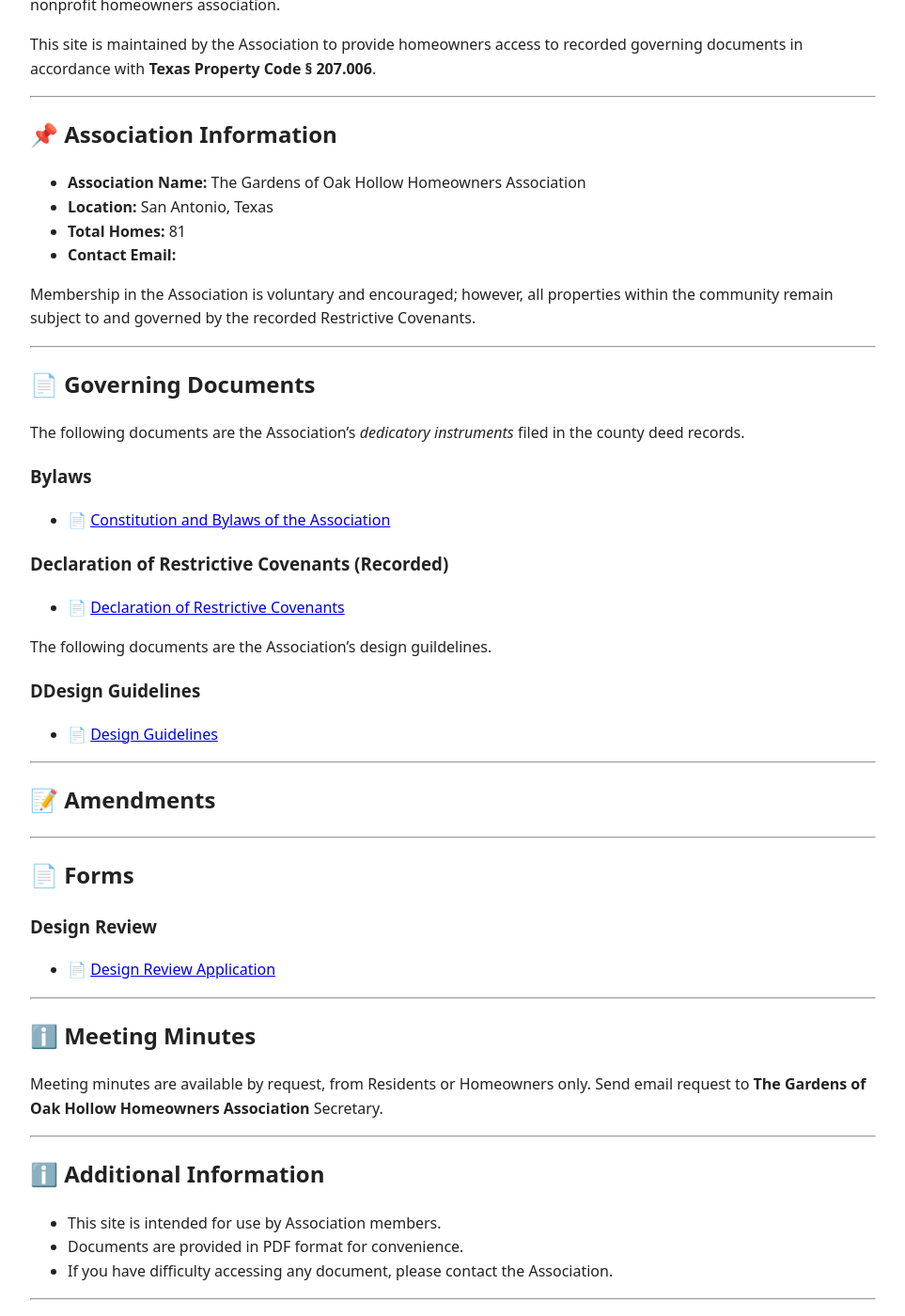
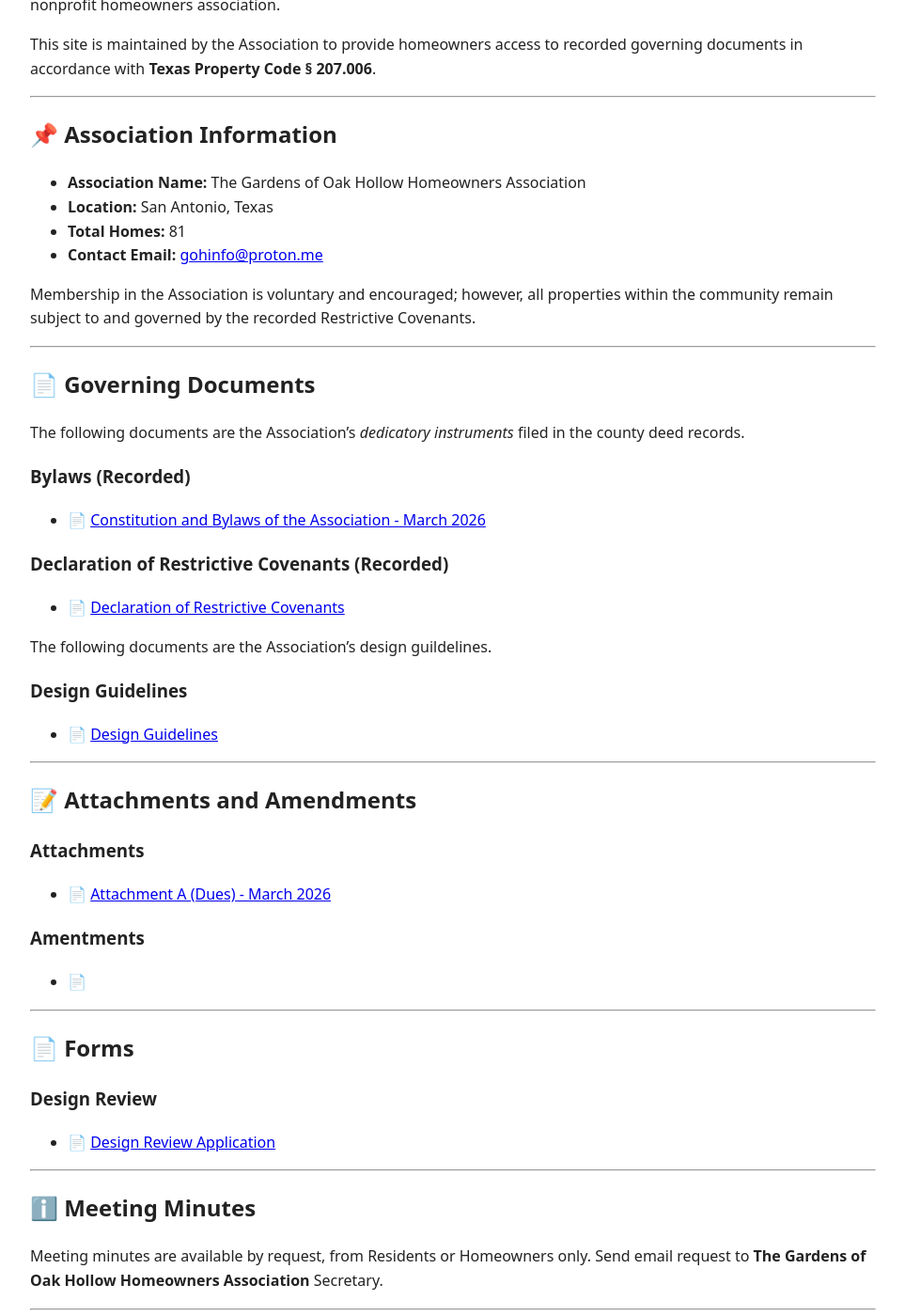
Before and after one commit to GardensOfOakHollowHOA/publicdocuments, a Jekyll site: the page built from index.html, in a window 1280 px wide and 1400 px high, scrolled down 435 px. Shown: the whole window at 94% size, without its empty margins (158-1121 px from the left). Built offline with Jekyll 4.4.1, drawn with Linux system fonts in a browser that asks for light colours.

Commit message:
Added attachment A annual dues document.

```diff
--- a/index.html
+++ b/index.html
@@ -29,9 +29,7 @@ title: The Gardens of Oak Hollow Homeowners Association
   <li><strong>Total Homes:</strong> 81</li>
   <li>
     <strong>Contact Email:</strong>
-    <a href="">
-      <EMAIL ADDRESS HERE>
-    </a>
+    <a href="mailto:gohinfo@proton.me?subject=HOA%20Information%20">gohinfo@proton.me</a>
   </li>
 </ul>
 
@@ -46,12 +44,12 @@ title: The Gardens of Oak Hollow Homeowners Association
   <em>dedicatory instruments</em> filed in the county deed records.
 </p>
 
-<h3>Bylaws</h3>
+<h3>Bylaws (Recorded)</h3>
 <ul>
   <li>
     📄
     <a href="governance/GOH_ConstitutionByLaws_2026.pdf">
-      Constitution and Bylaws of the Association
+      Constitution and Bylaws of the Association - March 2026
     </a>
   </li>
 </ul>
@@ -69,7 +67,7 @@ title: The Gardens of Oak Hollow Homeowners Association
 <p>
   The following documents are the Association’s design guildelines.
 </p>
-<h3>DDesign Guidelines</h3>
+<h3>Design Guidelines</h3>
 <ul>
   <li>
     📄
@@ -89,16 +87,23 @@ title: The Gardens of Oak Hollow Homeowners Association
 
 <hr />
 
-<h2>📝 Amendments</h2>
-
-<!-- <ul>
-  <li>
+<h2>📝 Attachments and Amendments</h2>
+<h3>Attachments</h3>
+  <ul>
+    <li>
     📄
-    <a href="governance/GOH_Attachment_A_2026.pdf">
-      Attachment A (Association Dues)
+    <a href="governance/GOH_Attachment_A_Mar_2026.pdf">
+      Attachment A (Dues) - March 2026
     </a>
   </li>
-</ul> -->
+  </ul>
+
+<h3>Amentments</h3>
+  <ul>
+    <li>
+      📄
+    </li>
+  </ul>
 
 <hr />
 
@@ -151,5 +147,5 @@ title: The Gardens of Oak Hollow Homeowners Association
 
 <p>
   📧 <strong>Email:</strong>
-  <a href=""><EMAIL ADDRESS HERE></a>
+  <a href="mailto:gohinfo@proton.me?subject=HOA%20Information%20">gohinfo@proton.me</a>
 </p>
```
Also changed, not shown: other parts of index.html (+0 -9 lines), 1 other file.
